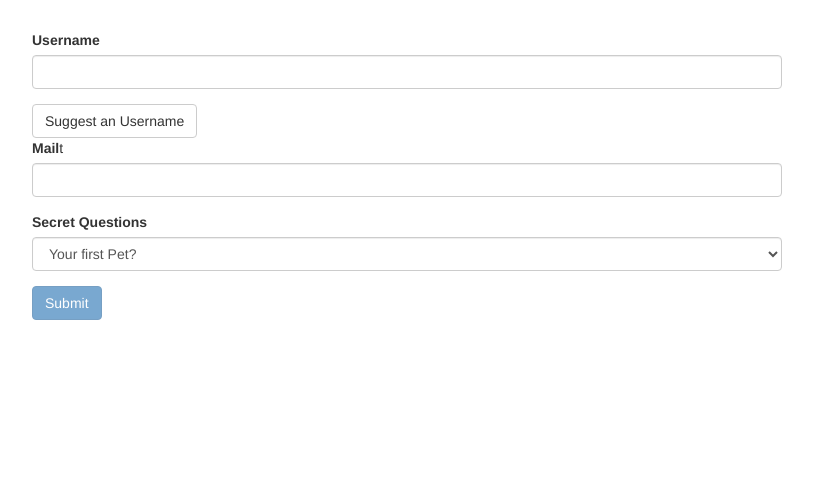
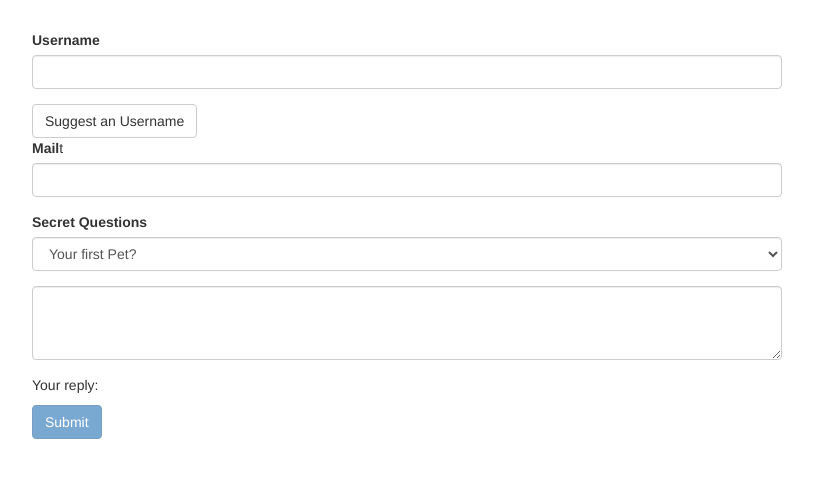
Before and after one commit to notsaltydev/ng4-TD-froms, an Angular app: page / in a window 1280 px wide. Shown: the top 478 px of the page, without its empty margins (233-1046 px from the left). Built offline with nearby package versions, Linux system fonts and the light colour scheme.

Commit message:
180. TD: Using ngModel with Two-Way-Binding

```diff
--- a/src/app/app.component.html
+++ b/src/app/app.component.html
@@ -39,6 +39,15 @@
             <option value="teacher">Your first teacher?</option>
           </select>
         </div>
+        <div class="form-group">
+          <textarea
+            class="form-control"
+            name="questionAnswer"
+            [(ngModel)]="answer"
+            rows="3">
+          </textarea>
+        </div>
+        <p>Your reply: {{answer}}</p>
         <button
           class="btn btn-primary"
           type="submit"
--- a/src/app/app.component.ts
+++ b/src/app/app.component.ts
@@ -9,6 +9,7 @@
 export class AppComponent {
   @ViewChild('f') signupForm: NgForm;
   defaultQuestion = 'pet';
+  answer = '';
 
   suggestUserName() {
     const suggestedName = 'Superuser';
```
